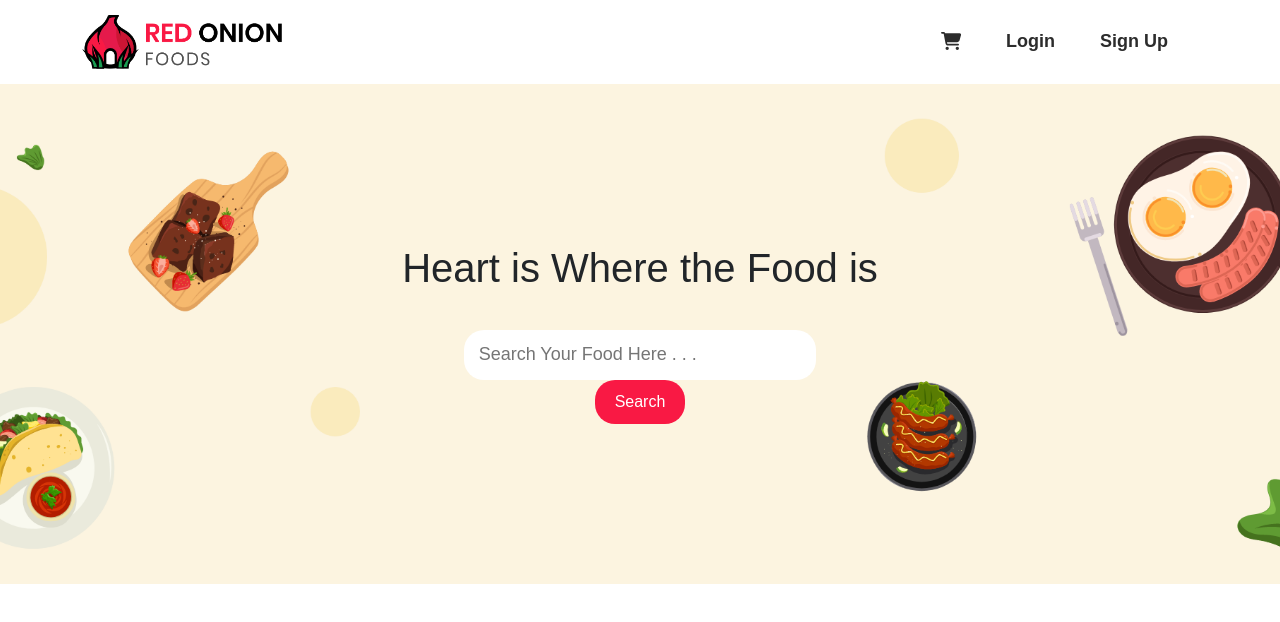
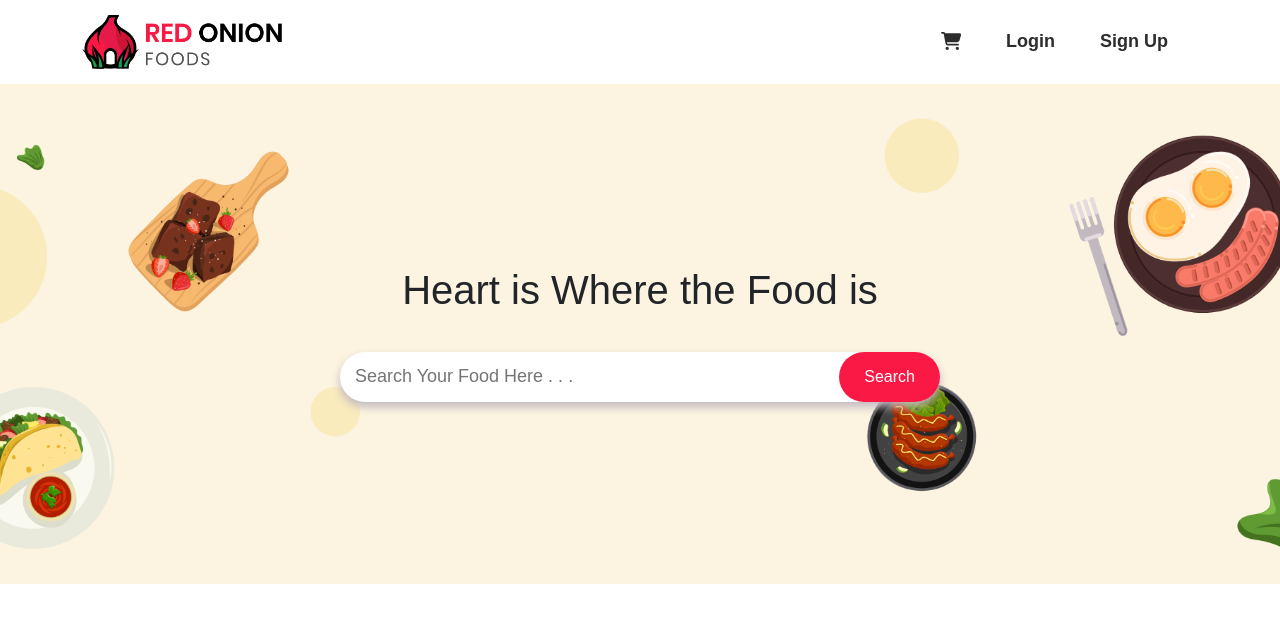
Before and after one commit to shafik720/Red-onion-restaurant, a React (Create React App) app: page / in a window 1280 px wide. Shown: the top 622 px of the page. Built offline with nearby package versions, Linux system fonts and the light colour scheme; the HTML template or start-up script is replaced by a standard one.

Commit message:
working on banner

```diff
--- a/src/Pages/Home/Banner/Banner.css
+++ b/src/Pages/Home/Banner/Banner.css
@@ -12,20 +12,30 @@
     row-gap: 30px;
 }
 
+.banner-search{
+    position: relative;
+    width: 600px;
+    display: flex;
+    align-items: center;
+}
 .banner-div input{
     height: 50px;
     width: 100%;
-    border-radius: 20px;
+    border-radius: 50px;
     outline: none;
     border: none;
     padding: 0 15px;
     font-size: 18px;
+    box-shadow: 0px 5px 10px #C2B8C0;
 }
-.banner-div button{
+.banner-search button{
     border: none;
     outline: none;
-    padding: 10px 20px;
+    padding: 10px 25px;
+    height: 50px;
     background: #F91944;
     color: white;
-    border-radius: 20px;
+    border-radius: 50px;
+    position: absolute;
+    right: 0;
 }
```
